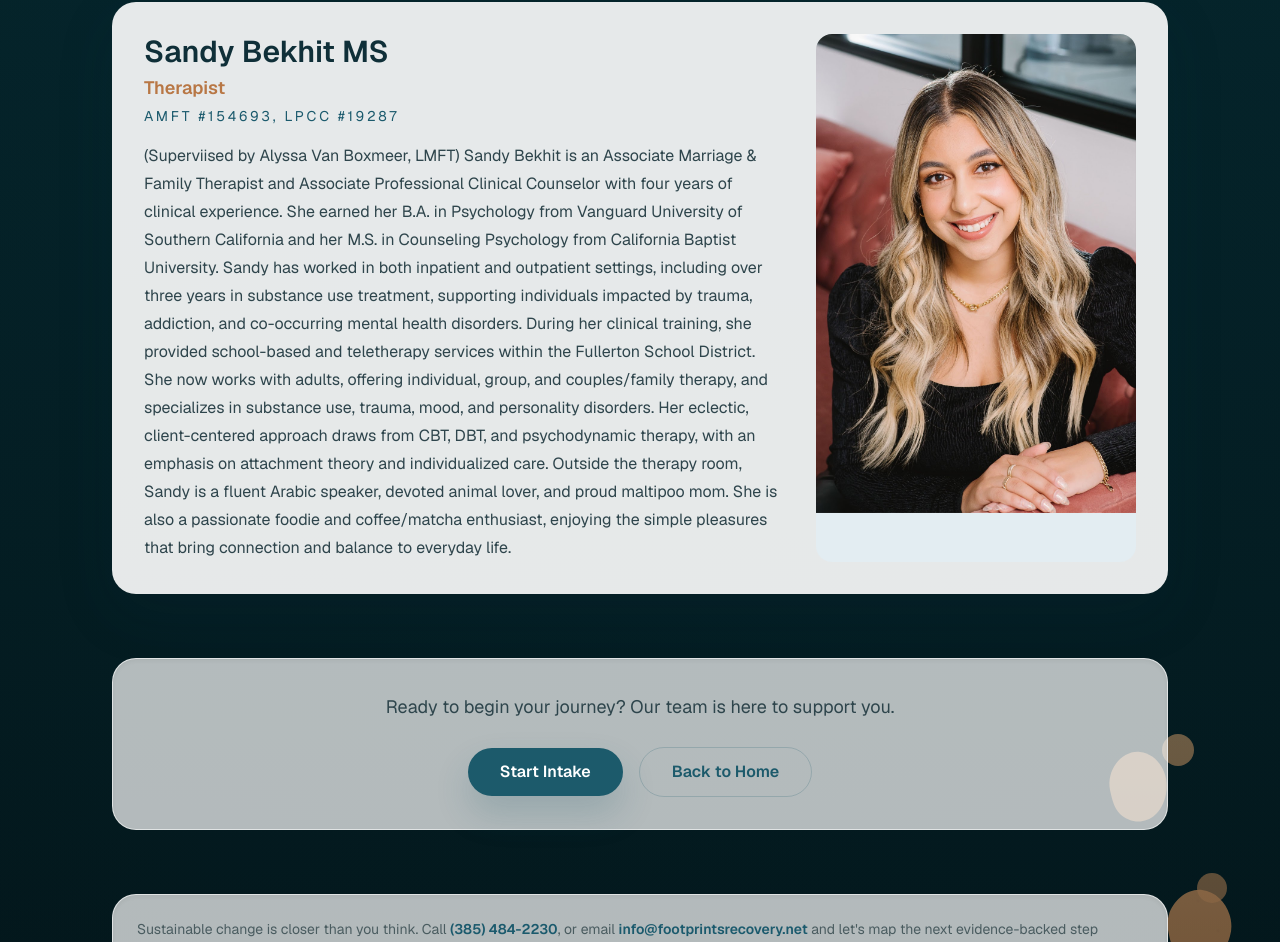
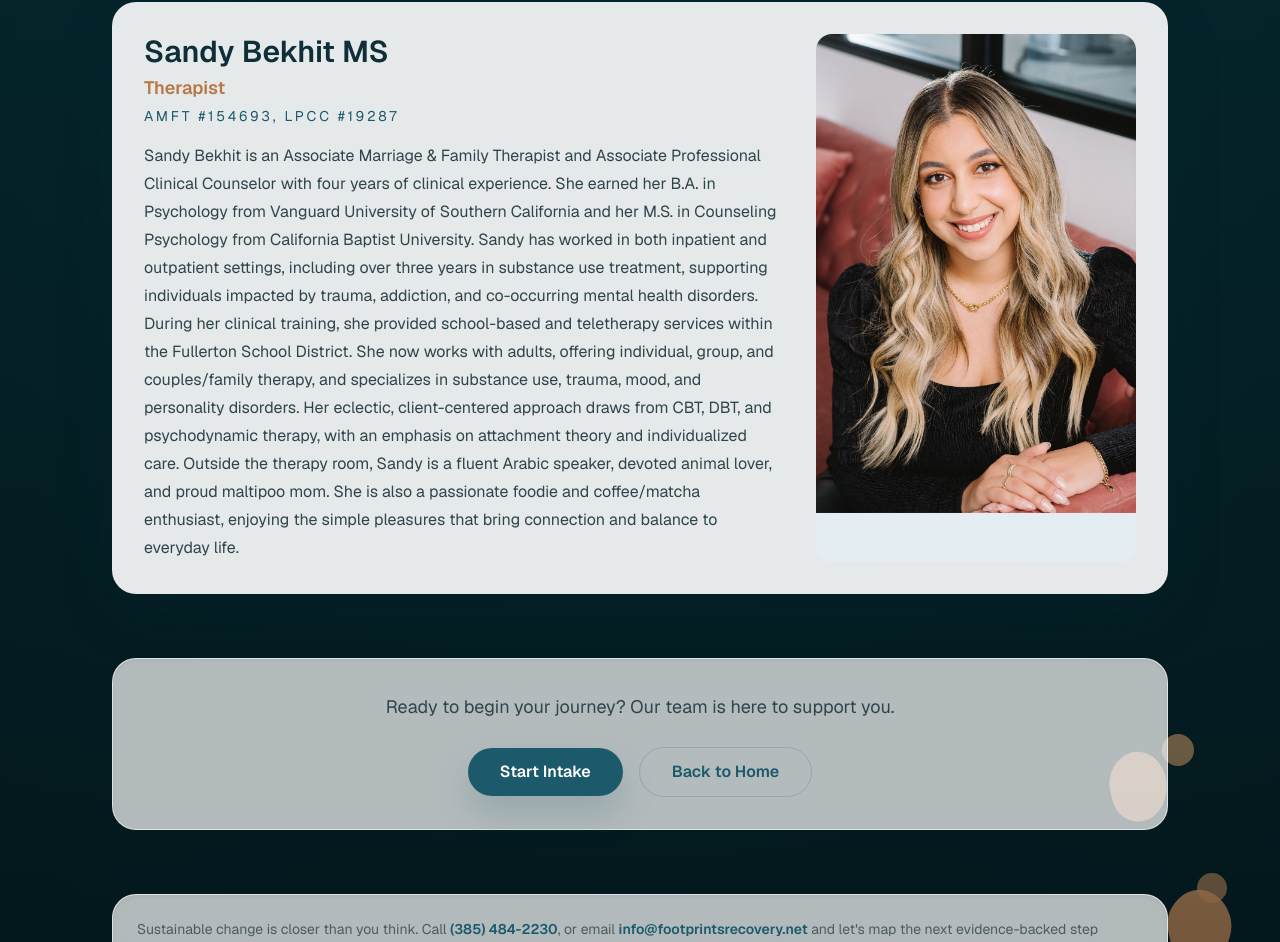
Before and after one commit to KristianPetrov/Footprints-In-The-Sand, a Next.js app: page /team in a window 1280 px wide. Shown: the part 4167-5109 px from the top of the page. Built offline with nearby package versions, Linux system fonts and the light colour scheme; no server answers.

Commit message:
removed alyssa

```diff
--- a/app/team/page.tsx
+++ b/app/team/page.tsx
@@ -78,8 +78,7 @@ Outside of work, Megan values balance and self-care and enjoys spending time out
     credentials: "AMFT #154693, LPCC #19287",
     image: "/sandy-bhekit-photo.jpeg",
     id: "sandy-bekhit",
-    bio: `(Superviised by Alyssa Van Boxmeer, LMFT)
-Sandy Bekhit is an Associate Marriage & Family Therapist and Associate Professional Clinical Counselor with four years of clinical experience. She earned her B.A. in Psychology from Vanguard University of Southern California and her M.S. in Counseling Psychology from California Baptist University. Sandy has worked in both inpatient and outpatient settings, including over three years in substance use treatment, supporting individuals impacted by trauma, addiction, and co-occurring mental health disorders. During her clinical training, she provided school-based and teletherapy services within the Fullerton School District. She now works with adults, offering individual, group, and couples/family therapy, and specializes in substance use, trauma, mood, and personality disorders. Her eclectic, client-centered approach draws from CBT, DBT, and psychodynamic therapy, with an emphasis on attachment theory and individualized care. Outside the therapy room, Sandy is a fluent Arabic speaker, devoted animal lover, and proud maltipoo mom. She is also a passionate foodie and coffee/matcha enthusiast, enjoying the simple pleasures that bring connection and balance to everyday life.`
+    bio: `Sandy Bekhit is an Associate Marriage & Family Therapist and Associate Professional Clinical Counselor with four years of clinical experience. She earned her B.A. in Psychology from Vanguard University of Southern California and her M.S. in Counseling Psychology from California Baptist University. Sandy has worked in both inpatient and outpatient settings, including over three years in substance use treatment, supporting individuals impacted by trauma, addiction, and co-occurring mental health disorders. During her clinical training, she provided school-based and teletherapy services within the Fullerton School District. She now works with adults, offering individual, group, and couples/family therapy, and specializes in substance use, trauma, mood, and personality disorders. Her eclectic, client-centered approach draws from CBT, DBT, and psychodynamic therapy, with an emphasis on attachment theory and individualized care. Outside the therapy room, Sandy is a fluent Arabic speaker, devoted animal lover, and proud maltipoo mom. She is also a passionate foodie and coffee/matcha enthusiast, enjoying the simple pleasures that bring connection and balance to everyday life.`
 
   },
 
```
